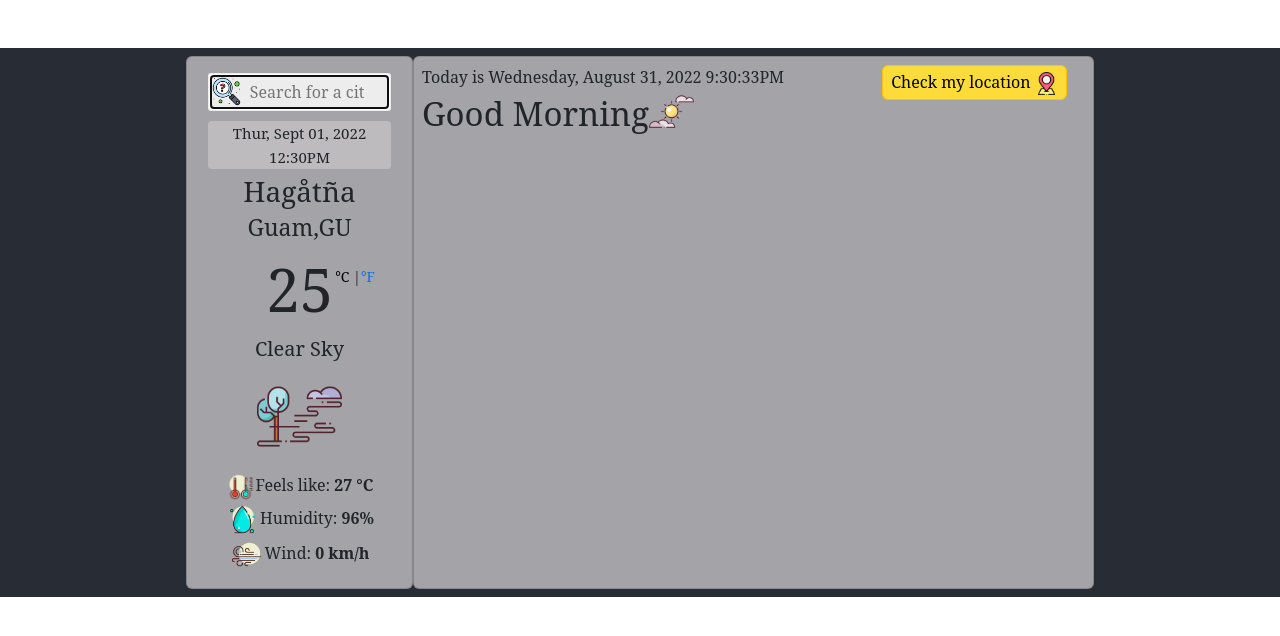
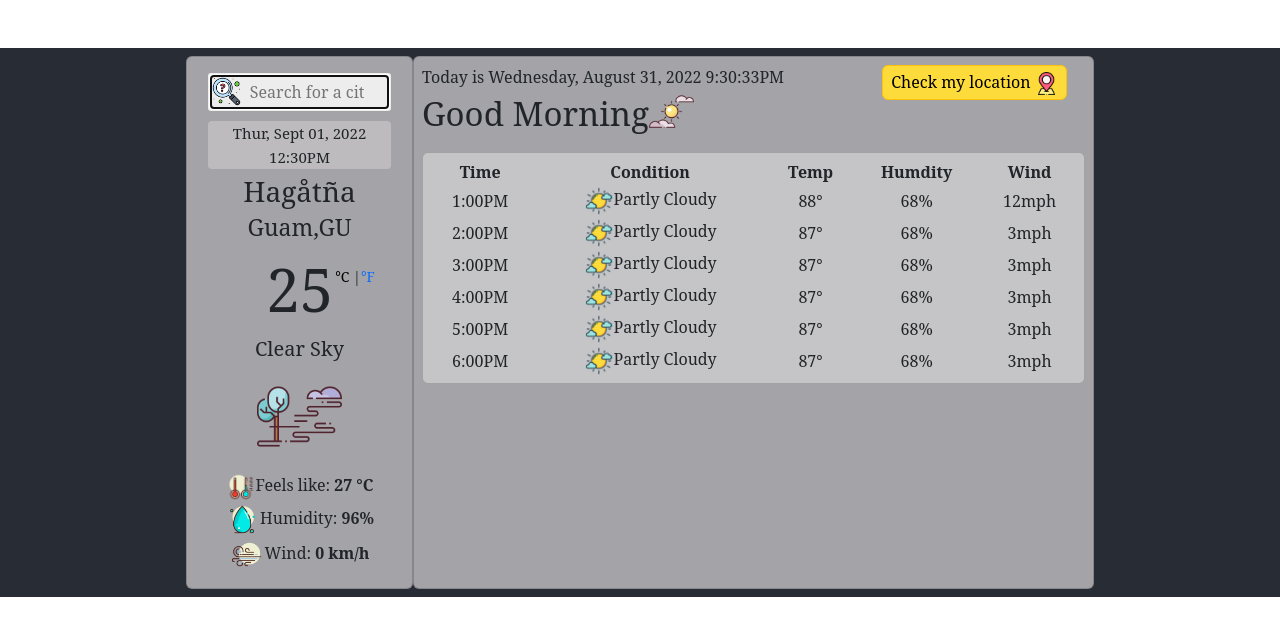
Before and after one commit to Teewawa/react-weather-app, a React (Create React App) app: page / in a window 1280 px wide. Shown: the top 636 px of the page. Built offline with nearby package versions, Linux system fonts and the light colour scheme.

Commit message:
Cleaned code

```diff
--- a/src/App.js
+++ b/src/App.js
@@ -3,7 +3,8 @@ import './App.css';
 import SearchEngine from "./SearchEngine";
 import DailyForecast from "./DailyForecast";
 import Greeting  from "./Greeting";
-import MyLocation from "./MyLocation";
+import MyLocation from "./MyLocation"
+import HourlyForecast from "./HourlyForecast";
 
 
 function App() {
@@ -47,8 +48,9 @@ function App() {
                     <MyLocation />
                   </div>
 
+
                 </div>
-
+<HourlyForecast />
 
 
                 {/*Card 2, Row 2 (bottom) displays weekly forecast */}
```
